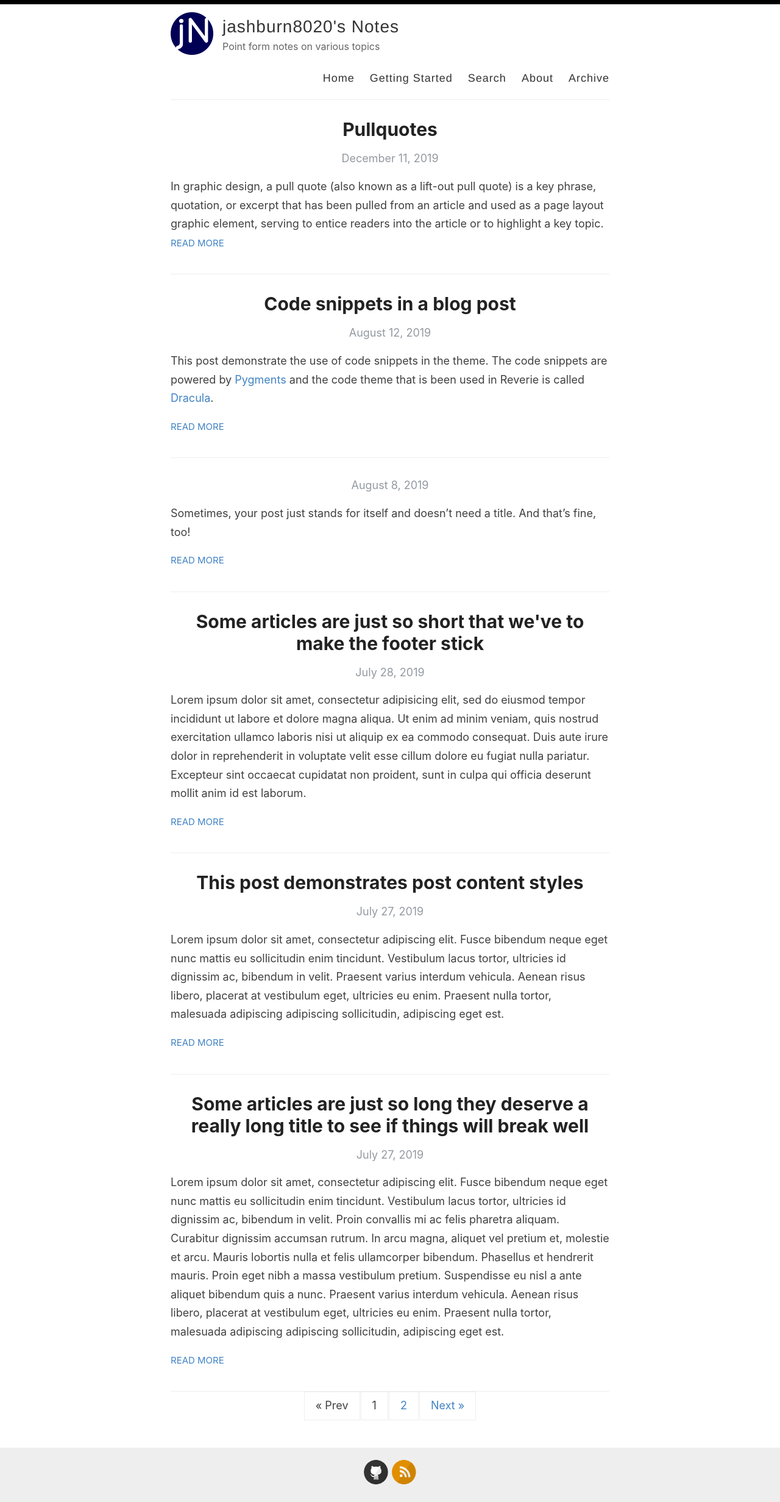
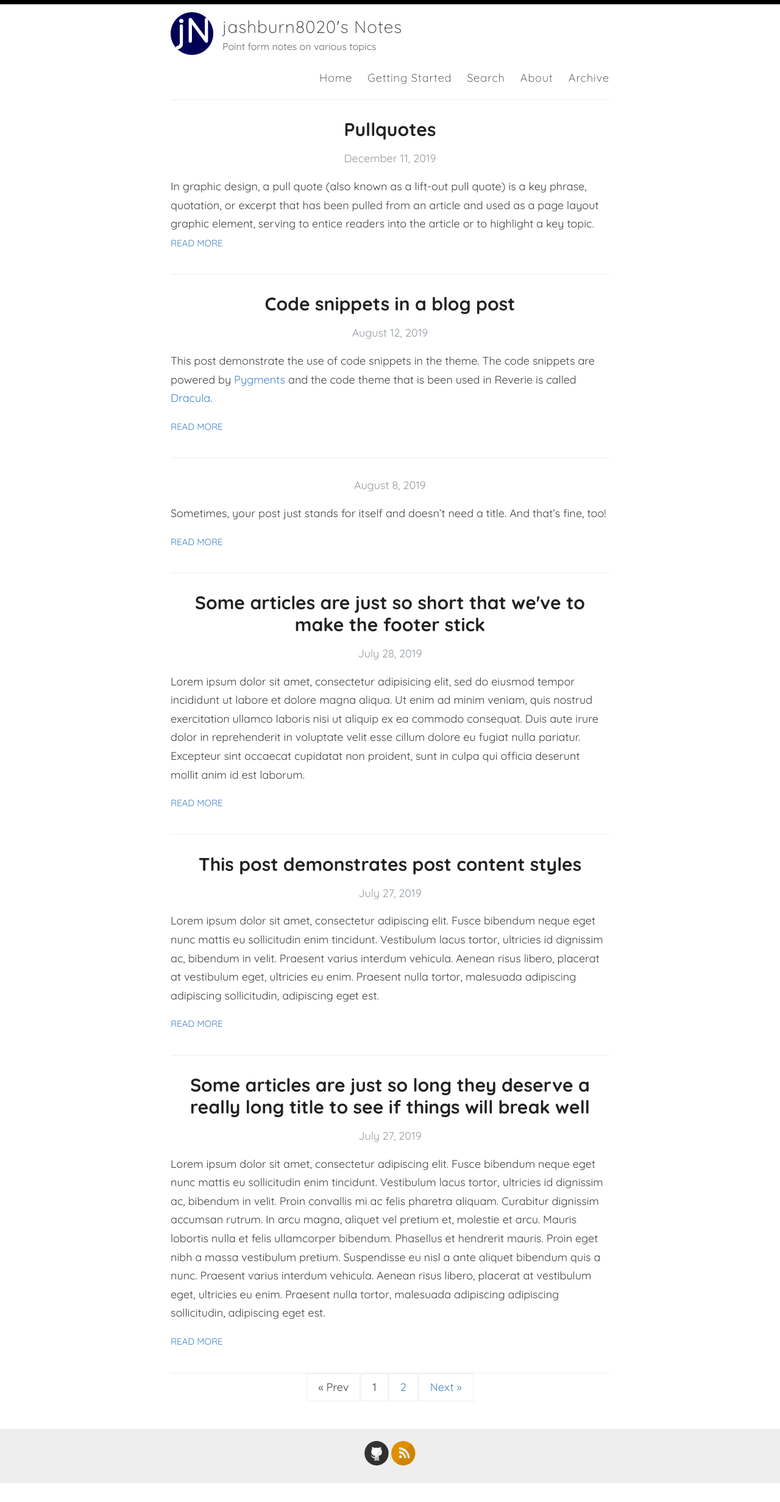
Before and after one commit to jashburn8020/notes, a Jekyll site: the page built from index.html, in a window 1280 px wide. Shown: the whole page at 61% size. Built offline with Jekyll 4.4.1, drawn with Linux system fonts in a browser that asks for light colours; the list of posts is cut into pages by our own code; after the commit the page ends 2433 px from its top, so only the background shows below that.

Commit message:
Change fonts
- Update font settings to use new font stack
- Add new font and replace font stack

```diff
--- a/_layouts/default.html
+++ b/_layouts/default.html
@@ -5,6 +5,10 @@
   <title>{% if page.title %}{{ page.title }} - {% endif %}{{ site.name }}</title>
   {% seo title=false %}
   {% include meta.html %}
+
+  <link rel="preconnect" href="https://fonts.googleapis.com">
+  <link rel="preconnect" href="https://fonts.gstatic.com" crossorigin>
+  <link href="https://fonts.googleapis.com/css2?family=Quicksand:wght@300..700&display=swap" rel="stylesheet">
 
   <link rel="stylesheet" type="text/css" href="{{ site.baseurl }}/assets/style.css" />
   <link rel="alternate" type="application/rss+xml" title="{{ site.name }} - {{ site.description }}"
--- a/_sass/_variables.scss
+++ b/_sass/_variables.scss
@@ -15,9 +15,7 @@
 $white: #fff;
 
 // Font stacks
-$helvetica: Helvetica, Arial, sans-serif;
-$helveticaNeue: "Helvetica Neue", Helvetica, Arial, sans-serif;
-$georgia: Georgia, serif;
+$defaultFonts: "Quicksand", sans-serif;
 
 // Mobile breakpoints
 @mixin mobile {
--- a/assets/style.scss
+++ b/assets/style.scss
@@ -13,8 +13,6 @@
 /* BASE RULES */
 /**************/
 
-@import url('https://fonts.googleapis.com/css?family=Roboto');
-
 html {
   font-size: 100%;
   height: 100%;
@@ -22,7 +20,7 @@
 
 body {
   background: #fff;
-  font-family: -system-ui, -apple-system, BlinkMacSystemFont, "Segoe UI", Roboto, Helvetica, Arial, sans-serif, "Apple Color Emoji", "Segoe UI Emoji", "Segoe UI Symbol";
+  font-family: $defaultFonts;
   color: #404040;
   line-height: 1.7;
   font-weight: 400;
@@ -38,7 +36,7 @@
 }
 
 h1, h2, h3, h4, h5, h6 {
-  font-family: -system-ui, -apple-system, BlinkMacSystemFont, "Segoe UI", Roboto, Helvetica, Arial, sans-serif, "Apple Color Emoji", "Segoe UI Emoji", "Segoe UI Symbol";
+  font-family: $defaultFonts;
   color: $darkerGray;
   font-weight: bold;
 
@@ -311,7 +309,7 @@
   margin: 0;
   color: $darkGray;
   cursor: pointer;
-  font-family: $helveticaNeue;
+  font-family: $defaultFonts;
   font-weight: 300;
   font-size: 28px;
   letter-spacing: 1px;
@@ -335,7 +333,7 @@
 nav {
   float: right;
   margin-top: 23px; // @TODO: Vertically middle align
-  font-family: $helveticaNeue;
+  font-family: $defaultFonts;
   font-size: 18px;
 
   @include mobile {
@@ -449,7 +447,7 @@
 }
 
 .post h1{
-  font-family: -system-ui, -apple-system, BlinkMacSystemFont, "Segoe UI", Roboto, Helvetica, Arial, sans-serif, "Apple Color Emoji", "Segoe UI Emoji", "Segoe UI Symbol";
+  font-family: $defaultFonts;
   text-align: center;
   font-weight: bold;
   font-kerning: auto;
@@ -458,7 +456,7 @@
 }
 
 .page h1{
-  font-family: -system-ui, -apple-system, BlinkMacSystemFont, "Segoe UI", Roboto, Helvetica, Arial, sans-serif, "Apple Color Emoji", "Segoe UI Emoji", "Segoe UI Symbol";
+  font-family: $defaultFonts;
   text-align: center;
   font-weight: bold;
   font-kerning: auto;
@@ -480,7 +478,7 @@
 .cd-container a {
   color: #30434e;
   text-decoration: none;
-  font-family: "Open Sans", sans-serif;
+  font-family: $defaultFonts;
 }
 
 .cd-container img {
@@ -488,7 +486,7 @@
 }
 
 .cd-container h1, .cd-container h2 {
-  font-family: "Open Sans", sans-serif;
+  font-family: $defaultFonts;
   font-weight: bold;
 }
 
@@ -630,7 +628,7 @@
 }
 
 #carbonads {
-  font-family: -apple-system, BlinkMacSystemFont, "Segoe UI", Roboto, Oxygen-Sans, Ubuntu, Cantarell, "Helvetica Neue", Helvetica, Arial, sans-serif;
+  font-family: $defaultFonts;
   display: inline-block;
   overflow: hidden;
   max-width: 270px;
```
Also changed, not shown: README.md. Lines whose indentation alone changed are shown as unchanged.
